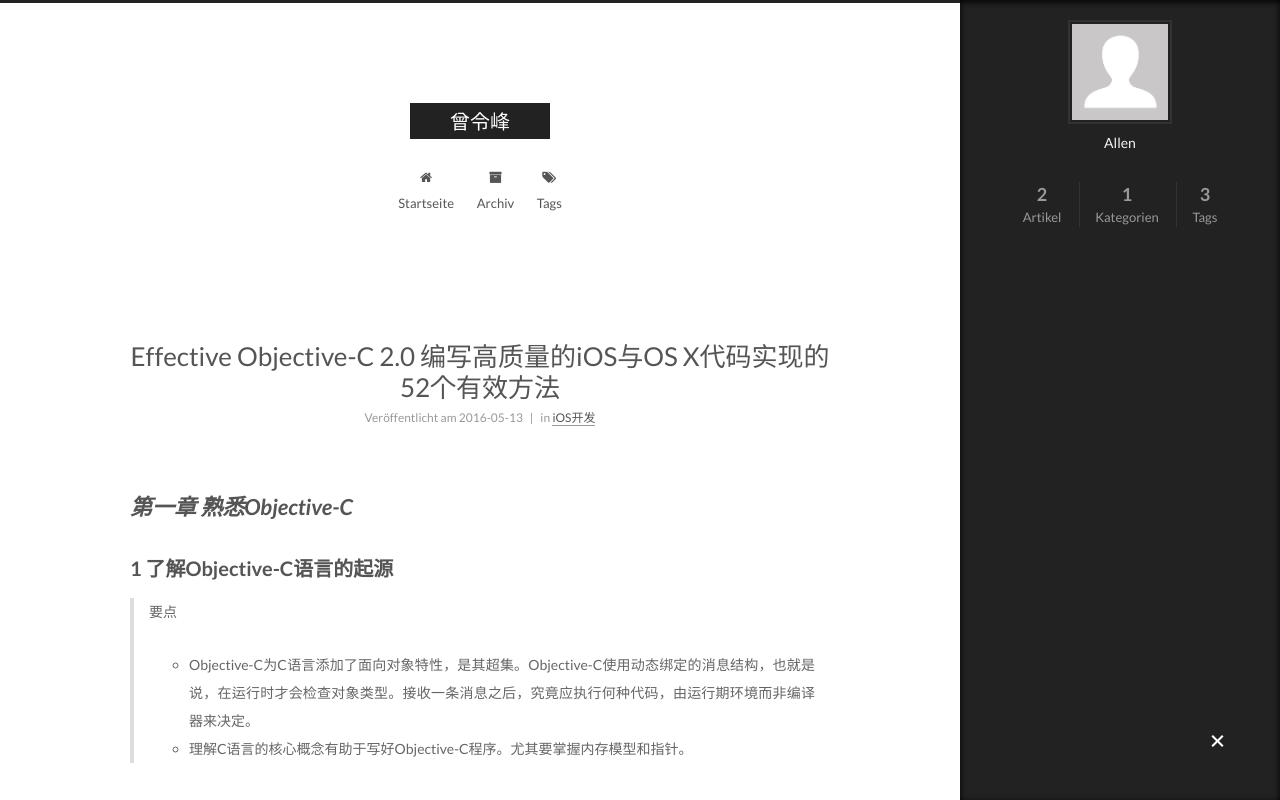
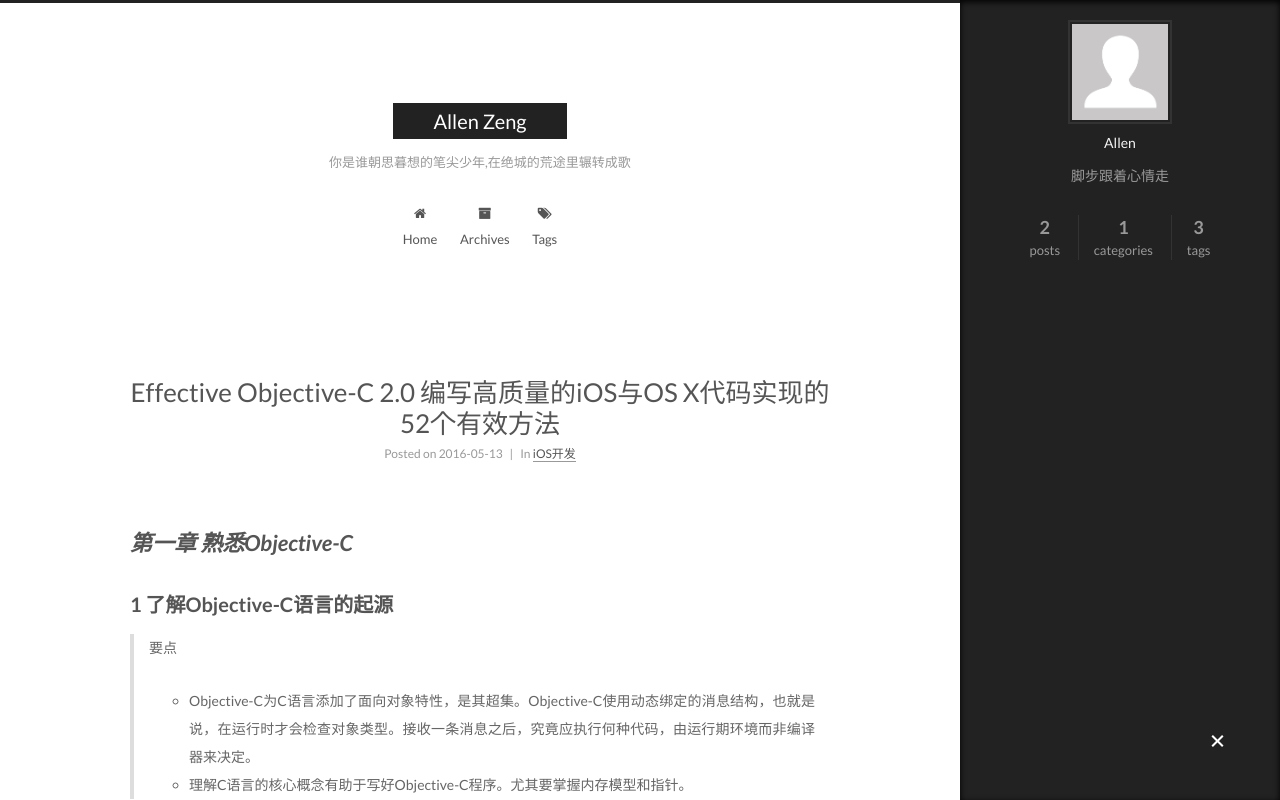
Before and after one commit to AllenZLF/AllenZLF.github.io, a plain HTML site: page index.html in a window 1280 px wide. Both pictures are taken after a click on the element 1217 px from the left and 742 px from the top of the page. Shown: the top 800 px of the page. Drawn offline with Linux system fonts and the light colour scheme.

Commit message:
Site updated: 2016-05-13 19:34:02

```diff
--- a/index.html
+++ b/index.html
@@ -84,15 +84,15 @@
 
 
 
-<meta name="description">
+<meta name="description" content="脚步跟着心情走">
 <meta property="og:type" content="website">
-<meta property="og:title" content="曾令峰">
+<meta property="og:title" content="Allen Zeng">
 <meta property="og:url" content="http://yoursite.com/index.html">
-<meta property="og:site_name" content="曾令峰">
-<meta property="og:description">
+<meta property="og:site_name" content="Allen Zeng">
+<meta property="og:description" content="脚步跟着心情走">
 <meta name="twitter:card" content="summary">
-<meta name="twitter:title" content="曾令峰">
-<meta name="twitter:description">
+<meta name="twitter:title" content="Allen Zeng">
+<meta name="twitter:description" content="脚步跟着心情走">
 
 
 
@@ -110,7 +110,7 @@
   };
 </script>
 
-  <title> 曾令峰 </title>
+  <title> Allen Zeng </title>
 </head>
 
 <body itemscope itemtype="http://schema.org/WebPage" lang="">
@@ -143,11 +143,11 @@
   <div class="custom-logo-site-title">
     <a href="/"  class="brand" rel="start">
       <span class="logo-line-before"><i></i></span>
-      <span class="site-title">曾令峰</span>
+      <span class="site-title">Allen Zeng</span>
       <span class="logo-line-after"><i></i></span>
     </a>
   </div>
-  <p class="site-subtitle"></p>
+  <p class="site-subtitle">你是谁朝思暮想的笔尖少年,在绝城的荒途里辗转成歌</p>
 </div>
 
 <div class="site-nav-toggle">
@@ -170,7 +170,7 @@
 
               <i class="menu-item-icon fa fa-fw fa-home"></i> <br />
 
-            Startseite
+            Home
           </a>
         </li>
 
@@ -180,7 +180,7 @@
 
               <i class="menu-item-icon fa fa-fw fa-archive"></i> <br />
 
-            Archiv
+            Archives
           </a>
         </li>
 
@@ -246,7 +246,7 @@
             <span class="post-meta-item-icon">
               <i class="fa fa-calendar-o"></i>
             </span>
-            <span class="post-meta-item-text">Veröffentlicht am</span>
+            <span class="post-meta-item-text">Posted on</span>
             <time itemprop="dateCreated" datetime="2016-05-13T17:46:06+08:00" content="2016-05-13">
               2016-05-13
             </time>
@@ -258,7 +258,7 @@
               <span class="post-meta-item-icon">
                 <i class="fa fa-folder-o"></i>
               </span>
-              <span class="post-meta-item-text">in</span>
+              <span class="post-meta-item-text">In</span>
 
                 <span itemprop="about" itemscope itemtype="https://schema.org/Thing">
                   <a href="/categories/iOS开发/" itemprop="url" rel="index">
@@ -817,7 +817,7 @@
             <span class="post-meta-item-icon">
               <i class="fa fa-calendar-o"></i>
             </span>
-            <span class="post-meta-item-text">Veröffentlicht am</span>
+            <span class="post-meta-item-text">Posted on</span>
             <time itemprop="dateCreated" datetime="2016-05-13T17:09:32+08:00" content="2016-05-13">
               2016-05-13
             </time>
@@ -921,13 +921,13 @@
                src="/images/avatar.gif"
                alt="Allen" />
           <p class="site-author-name" itemprop="name">Allen</p>
-          <p class="site-description motion-element" itemprop="description"></p>
+          <p class="site-description motion-element" itemprop="description">脚步跟着心情走</p>
         </div>
         <nav class="site-state motion-element">
           <div class="site-state-item site-state-posts">
             <a href="/archives">
               <span class="site-state-item-count">2</span>
-              <span class="site-state-item-name">Artikel</span>
+              <span class="site-state-item-name">posts</span>
             </a>
           </div>
 
@@ -935,7 +935,7 @@
             <div class="site-state-item site-state-categories">
 
                 <span class="site-state-item-count">1</span>
-                <span class="site-state-item-name">Kategorien</span>
+                <span class="site-state-item-name">categories</span>
 
             </div>
 
@@ -944,7 +944,7 @@
             <div class="site-state-item site-state-tags">
               <a href="/tags">
                 <span class="site-state-item-count">3</span>
-                <span class="site-state-item-name">Tags</span>
+                <span class="site-state-item-name">tags</span>
               </a>
             </div>
 
@@ -988,7 +988,7 @@
 </div>
 
 <div class="powered-by">
-  Erstellt mit  <a class="theme-link" href="http://hexo.io">Hexo</a>
+  Powered by <a class="theme-link" href="http://hexo.io">Hexo</a>
 </div>
 
 <div class="theme-info">
```
Also changed, not shown: 2016/05/13/Effective-Objective-C-2-0-编写高质量的iOS与OS-X代码实现的52个有效方法/index.html (+15 -15 lines), 2016/05/13/hello-world/index.html (+14 -14 lines), archives/2016/05/index.html (+17 -17 lines), archives/2016/index.html (+17 -17 lines), archives/index.html (+17 -17 lines), categories/iOS开发/index.html (+17 -17 lines), tags/Objective-C/index.html (+16 -16 lines), tags/Programming-Book/index.html (+16 -16 lines), 1 other file.
